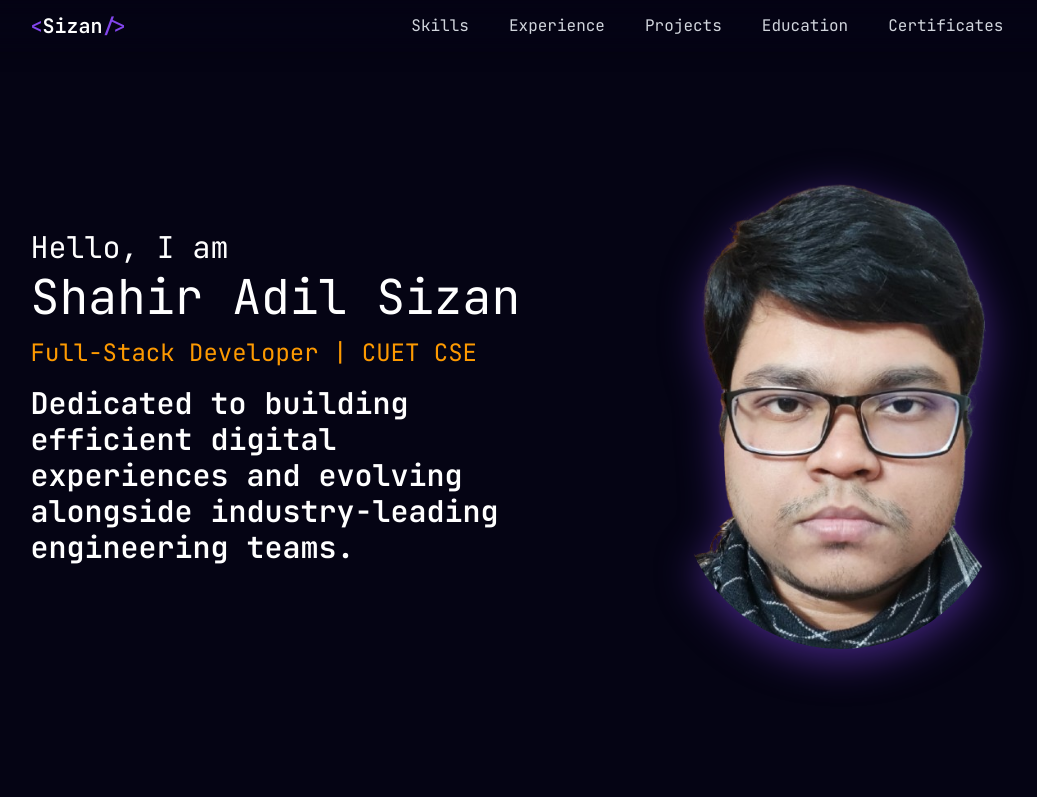
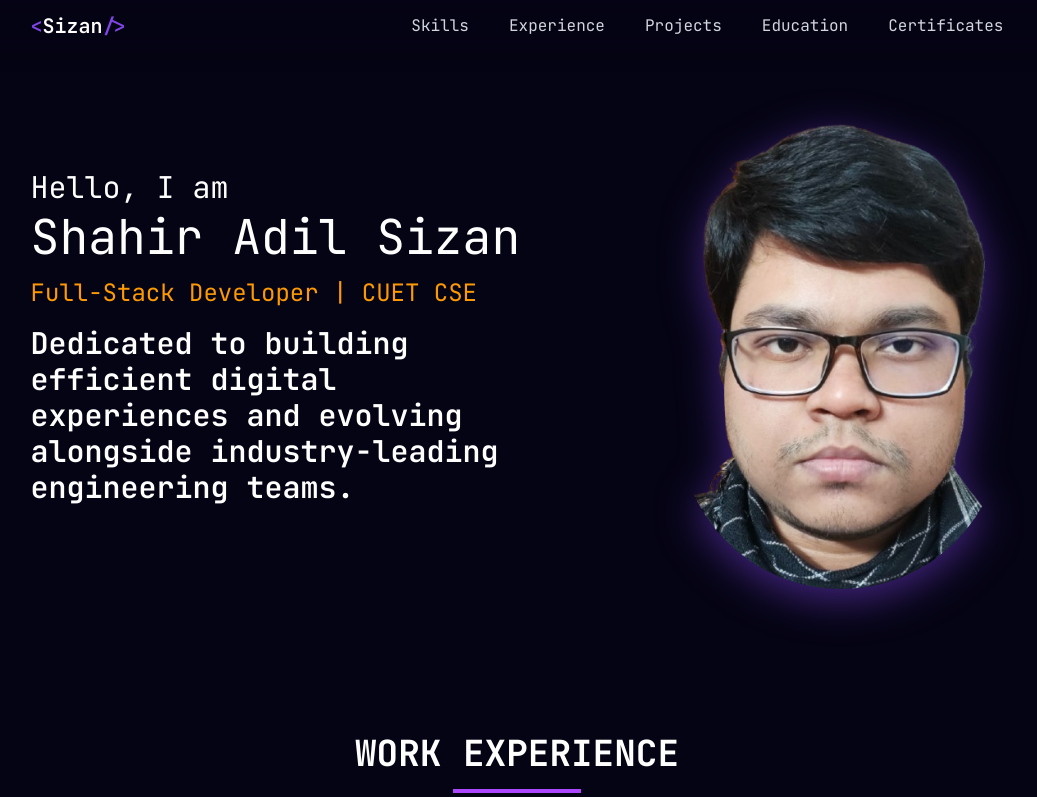
Before and after one commit to shahirsizan/portfolio-new, a React (Vite) app: page / in a window 1280 px wide. Shown: the top 797 px of the page, without its empty margins (123-1160 px from the left). Built offline with nearby package versions, Linux system fonts and the light colour scheme.

Commit message:
top padding updated

```diff
--- a/src/App.jsx
+++ b/src/App.jsx
@@ -11,7 +11,7 @@ import Certificates from "./components/Certificates";
 function App() {
 	return (
 		<div className="bg-[#050414]">
-			<div className="relative pt-20 text-white">
+			<div className="relative pt-20 lg:pt-5 text-white">
 				<Navbar />
 				<About />
 				<Experience />
--- a/src/components/About.jsx
+++ b/src/components/About.jsx
@@ -4,7 +4,7 @@ const About = () => {
 	return (
 		<section
 			id="about"
-			className="md:mt-24 lg:mt-20 pb-8 md:pb-8 px-[5vw] md:px-[8vw] lg:px-[12vw]"
+			className="md:mt-10 lg:mt-20 pb-8 md:pb-8 px-[5vw] md:px-[8vw] lg:px-[12vw]"
 		>
 			<div className="flex flex-col-reverse md:flex-row items-center">
 				{/* LEFT TEXTS */}
```
